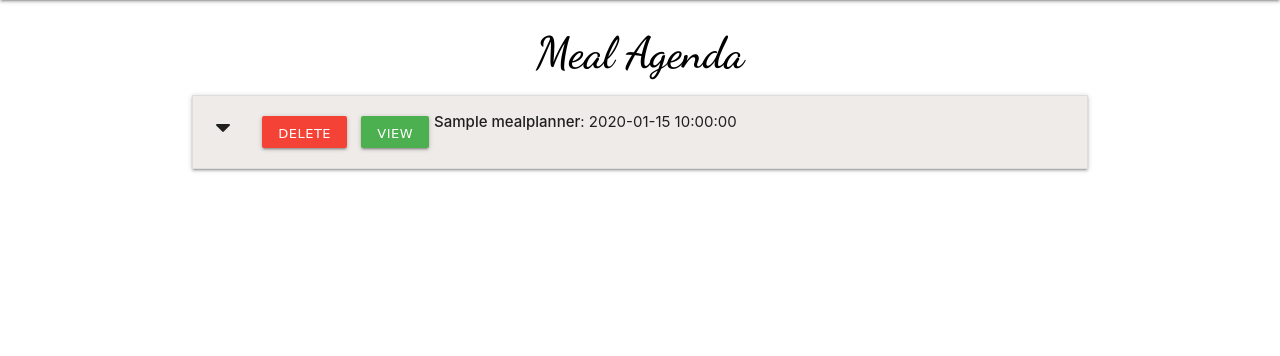
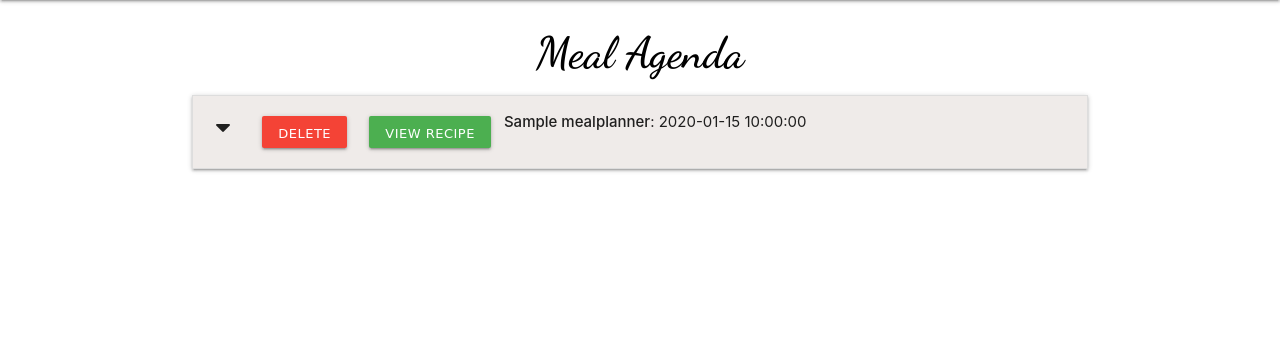
Before and after one commit to Code-Institute-Submissions/Lolas-Cookbook, a Flask app: page /get_mealplanner in a window 1280 px wide. Shown: the part 64-420 px from the top of the page. Run offline with Flask 2, Linux system fonts and the light colour scheme; a database or web service that is not in the repository returns one stand-in record (values such as "Sample title"); some libraries are stand-ins or nearby versions; some web fonts are replaced.

Commit message:
modified css

```diff
--- a/static/css/style.css
+++ b/static/css/style.css
@@ -29,6 +29,7 @@ nav .brand-logo {
     margin: 5px;
     font-family: 'Baloo Tammudu 2', cursive;
     line-height: 36px;
+    margin-right: 1em;
 }
 
 h1,
--- a/templates/mealagenda.html
+++ b/templates/mealagenda.html
@@ -10,7 +10,7 @@
       <div class="col s3">
       <i class="fas fa-caret-down"></i>
                     <a href="{{ url_for('delete_mealplanner', recipes_id=recipes._id) }}" class="btn-small red">Delete</a>
-                    <a href="{{url_for('view_recipe', recipes_id=recipes._id)}}" class="btn-small green">View</a>
+                    <a href="{{url_for('view_recipe', recipes_id=recipes._id)}}" class="btn-small green">View Recipe</a>
                 </div>
                 <strong>{{ recipes.recipe_name }}</strong> : {{ recipes.date_picker }}
             </div>
```
